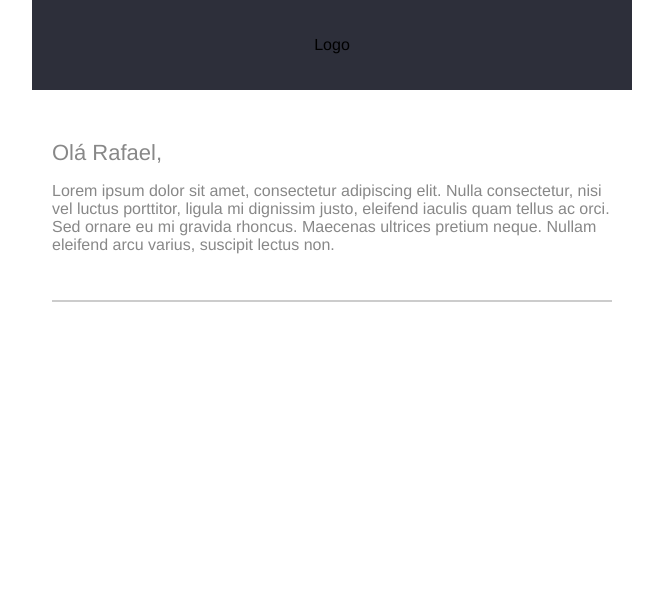
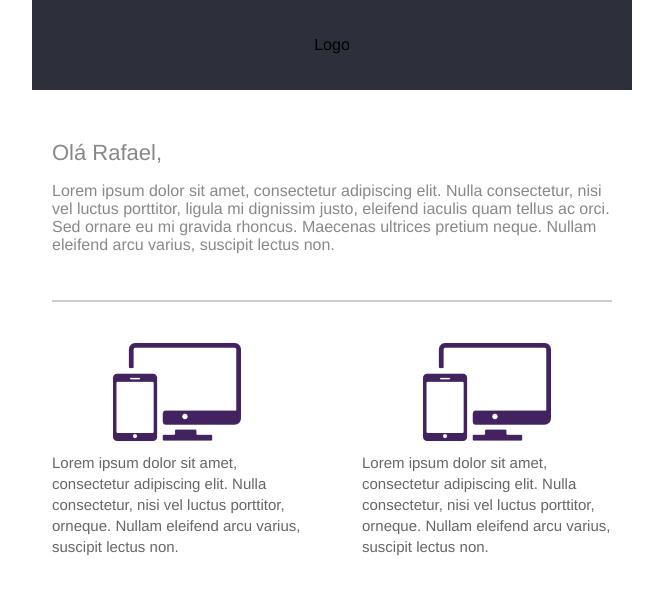
Before and after one commit to rafael-papito/email, a plain HTML site: page index.html in a window 1280 px wide. Shown: the whole page, without its empty margins (308-971 px from the left). Drawn offline with Linux system fonts and the light colour scheme.

Commit message:
Update index.html

```diff
--- a/index.html
+++ b/index.html
@@ -25,6 +25,43 @@
                     </table>
                 </td>
             </tr>
+            <tr>
+                <td style="padding:20px 20px 20px 20px;">
+                    <table width="100%" cellpadding="0" cellspacing="0">
+                        <tr>
+                            <td width="250">
+                                <table width="100%" cellpadding="0" cellspacing="0">
+                                    <tr>
+                                        <td align="center">
+                                            <img alt="Imagem" style="display:block;" src="img.png" />
+                                        </td>
+                                    </tr>
+                                    <tr>
+                                        <td style="padding:10px 0 10px 0;color:#666;font-size:15px;line-height:21px;">
+                                            Lorem ipsum dolor sit amet, consectetur adipiscing elit. Nulla consectetur, nisi vel luctus porttitor, orneque. Nullam eleifend arcu varius, suscipit lectus non.
+                                        </td>
+                                    </tr>
+                                </table>
+                            </td>
+                            <td width="60"></td>
+                            <td valign="top" width="250">
+                                <table width="100%" cellpadding="0" cellspacing="0">
+                                    <tr>
+                                        <td align="center">
+                                            <img alt="Imagem" style="display:block;" src="img.png" />
+                                        </td>
+                                    </tr>
+                                    <tr>
+                                        <td style="padding:10px 0 10px 0;color:#666;font-size:15px;line-height:21px;">
+                                            Lorem ipsum dolor sit amet, consectetur adipiscing elit. Nulla consectetur, nisi vel luctus porttitor, orneque. Nullam eleifend arcu varius, suscipit lectus non.
+                                        </td>
+                                    </tr>
+                                </table>
+                            </td>
+                        </tr>
+                    </table>
+                </td>
+            </tr>
         </table>
     </body>
 </html>
```
